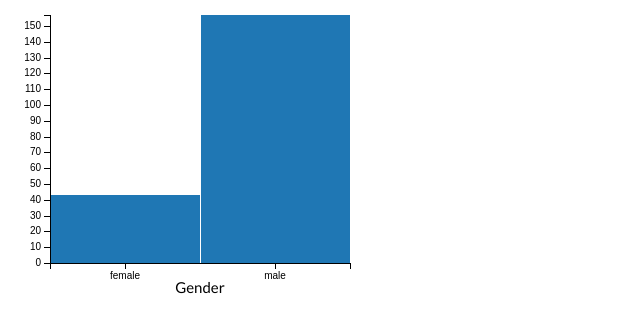
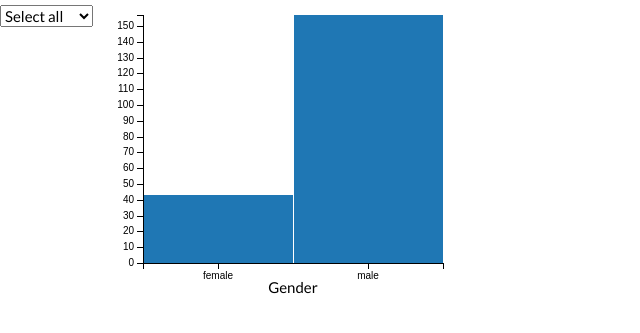
Before and after one commit to Code-Institute-Submissions/dashboard-project, a plain HTML site: page index.html in a window 1280 px wide. Shown: the part 61-394 px from the top of the page, without its empty margins (0-640 px from the left). Drawn offline with Linux system fonts and the light colour scheme.

Commit message:
added a graph selector to show the different dragonball shows people liked

```diff
--- a/index.html
+++ b/index.html
@@ -20,6 +20,10 @@
 
     <h1>Dragonball Z Stats</h1>
 
+    <div id="graph-selector"></div>
+
     <div id="gender-graph"></div>
+
+
 </body>
 </html>
--- a/static/js/graph.js
+++ b/static/js/graph.js
@@ -5,12 +5,24 @@ queue()
 function makeGraphs(error, dragonballzData) {
     var ndx = crossfilter(dragonballzData);
 
-    show_gender_balance(ndx);
+    show_graph_selector(ndx);
+    show_gender_graph(ndx);
 
     dc.renderAll();
 }
 
-function show_gender_balance(ndx) {
+
+function show_graph_selector(ndx) {
+    dim = ndx.dimension(dc.pluck('favourite.show'))
+    group = dim.group()
+
+    dc.selectMenu("#graph-selector")
+        .dimension(dim)
+        .group(group);
+
+}
+
+function show_gender_graph(ndx) {
     var dim = ndx.dimension(dc.pluck('sex'));
     var group = dim.group();
 
@@ -23,7 +35,6 @@ function show_gender_balance(ndx) {
         .transitionDuration(500)
         .x(d3.scale.ordinal())
         .xUnits(dc.units.ordinal)
-        .elasticY(true)
         .xAxisLabel("Gender")
         .yAxis().ticks(20);
 }
```
